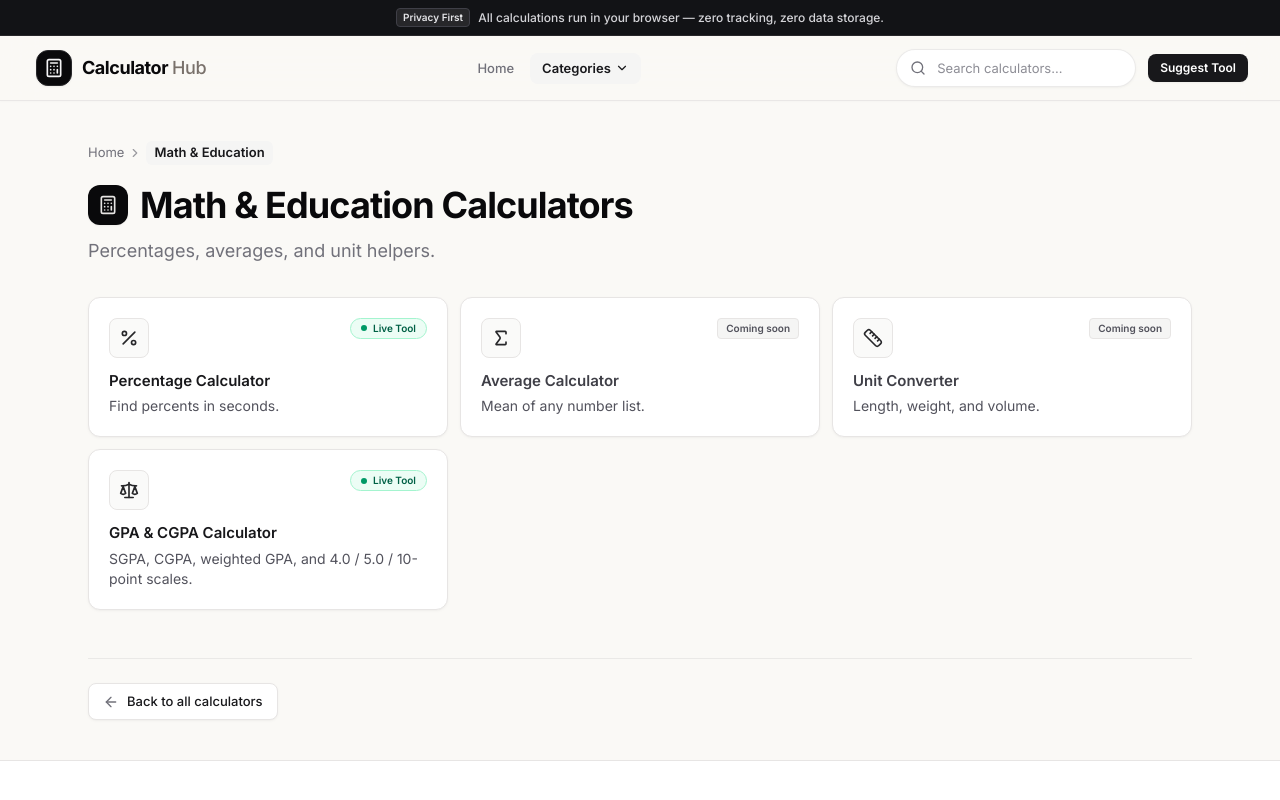
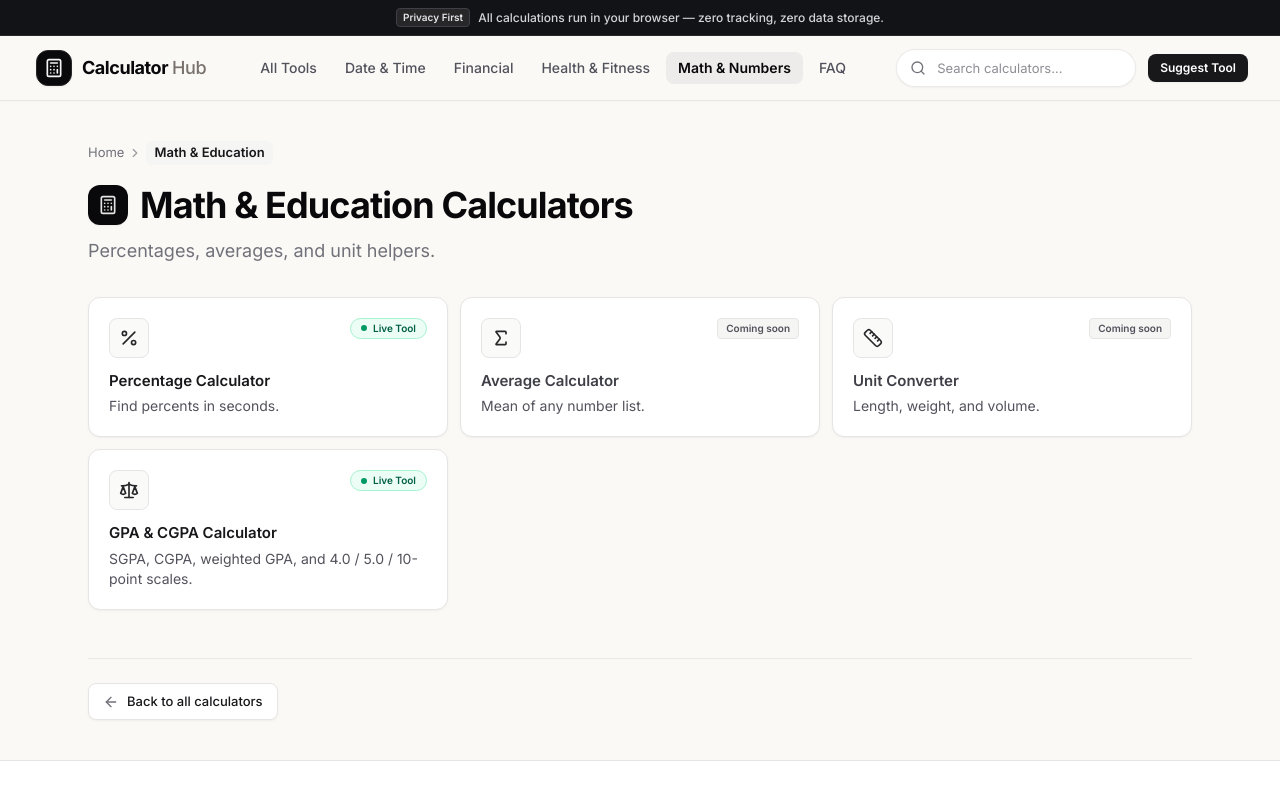
Before and after one commit to Ahmii1122/calculator, a Next.js app: page /math in a window 1280 px wide. Shown: the top 800 px of the page. Built offline with nearby package versions, Linux system fonts and the light colour scheme; no server answers.

Commit message:
Refactor HeaderNav component to streamline navigation links and improve styling. Replace previous category dropdown with a flat list of links, enhancing accessibility and user experience. Update active link detection logic for better navigation feedback.

```diff
--- a/src/components/layout/HeaderNav.tsx
+++ b/src/components/layout/HeaderNav.tsx
@@ -1,133 +1,71 @@
 "use client";
 
-import { useEffect, useId, useRef, useState } from "react";
 import Link from "next/link";
 import { usePathname } from "next/navigation";
-import { ChevronDown } from "lucide-react";
-import { CALCULATOR_CATEGORIES } from "@/lib/calculators";
 
-const navLinkBase =
-  "inline-flex items-center whitespace-nowrap rounded-lg px-3 py-1.5 text-[13px] transition-colors";
-const navLinkIdle = `${navLinkBase} font-medium text-muted hover:bg-accent-soft hover:text-foreground`;
-const navLinkActive = `${navLinkBase} font-semibold bg-accent-soft text-accent-text`;
+const NAV_ITEMS = [
+  { label: "All Tools", href: "/#all-calculators", match: "all" as const },
+  { label: "Date & Time", href: "/date-time", match: "date-time" as const },
+  { label: "Financial", href: "/#finance", match: "finance" as const },
+  {
+    label: "Health & Fitness",
+    href: "/#health",
+    match: "health" as const,
+  },
+  { label: "Math & Numbers", href: "/math", match: "math" as const },
+  { label: "FAQ", href: "/#faq", match: "faq" as const },
+] as const;
+
+const linkBase =
+  "cursor-pointer whitespace-nowrap rounded-lg px-3 py-1.5 text-sm transition-colors";
+const linkIdle = `${linkBase} font-medium text-zinc-600 hover:bg-stone-200/50 hover:text-zinc-950`;
+const linkActive = `${linkBase} font-semibold bg-stone-200/70 text-zinc-950`;
 
 type HeaderNavProps = {
-  /** Close mobile sheet when a link is chosen */
   onNavigate?: () => void;
   className?: string;
-  /** Desktop bar uses a flyout; mobile stack expands inline */
   variant?: "bar" | "stack";
 };
 
-/** Primary nav: Home + Categories (not one link per calculator). */
+function isActive(match: (typeof NAV_ITEMS)[number]["match"], pathname: string) {
+  if (match === "all") return pathname === "/";
+  if (match === "date-time") return pathname.startsWith("/date-time");
+  if (match === "math") return pathname.startsWith("/math");
+  // Hash-only sections: highlight All Tools when already on home
+  return false;
+}
+
+/** Primary nav — flat category links matching the editorial homepage chrome. */
 export function HeaderNav({
   onNavigate,
   className = "",
   variant = "bar",
 }: HeaderNavProps) {
   const pathname = usePathname();
-  const [open, setOpen] = useState(variant === "stack");
-  const [pathSnapshot, setPathSnapshot] = useState(pathname);
-  const wrapRef = useRef<HTMLDivElement>(null);
-  const menuId = useId();
-
-  if (pathSnapshot !== pathname) {
-    setPathSnapshot(pathname);
-    if (variant === "bar" && open) setOpen(false);
-  }
-
-  const homeActive = pathname === "/";
-  const categoriesActive = pathname !== "/";
-
-  useEffect(() => {
-    if (variant !== "bar" || !open) return;
-
-    function handlePointer(event: MouseEvent) {
-      if (!wrapRef.current?.contains(event.target as Node)) {
-        setOpen(false);
-      }
-    }
-
-    function handleKey(event: KeyboardEvent) {
-      if (event.key === "Escape") setOpen(false);
-    }
-
-    document.addEventListener("mousedown", handlePointer);
-    document.addEventListener("keydown", handleKey);
-    return () => {
-      document.removeEventListener("mousedown", handlePointer);
-      document.removeEventListener("keydown", handleKey);
-    };
-  }, [open, variant]);
 
   return (
     <nav
-      aria-label="Primary"
-      className={`flex items-center gap-1 ${className}`}
+      aria-label="Main Navigation"
+      className={
+        variant === "stack"
+          ? `flex flex-col items-stretch gap-1 ${className}`
+          : `flex items-center gap-1 ${className}`
+      }
     >
-      <Link
-        href="/"
-        className={homeActive ? navLinkActive : navLinkIdle}
-        aria-current={homeActive ? "page" : undefined}
-        onClick={onNavigate}
-      >
-        Home
-      </Link>
-
-      <div ref={wrapRef} className={variant === "stack" ? "w-full" : "relative"}>
-        <button
-          type="button"
-          className={`${categoriesActive ? navLinkActive : navLinkIdle} ${variant === "stack" ? "w-full justify-between" : ""}`}
-          aria-expanded={open}
-          aria-haspopup="menu"
-          aria-controls={menuId}
-          onClick={() => setOpen((value) => !value)}
-        >
-          Categories
-          <ChevronDown
-            className={`ml-1 size-3.5 shrink-0 transition-transform ${open ? "rotate-180" : ""}`}
-            aria-hidden="true"
-          />
-        </button>
-
-        {open && (
-          <ul
-            id={menuId}
-            role="menu"
-            className={
-              variant === "stack"
-                ? "mt-1 space-y-0.5 border-l border-border/80 py-1 pl-2"
-                : "absolute top-full left-0 z-50 mt-1.5 min-w-[13rem] rounded-xl border border-border/80 bg-panel py-1.5 shadow-card"
-            }
+      {NAV_ITEMS.map((item) => {
+        const active = isActive(item.match, pathname);
+        return (
+          <Link
+            key={item.href + item.label}
+            href={item.href}
+            className={`${active ? linkActive : linkIdle} ${variant === "stack" ? "w-full" : ""}`}
+            aria-current={active ? "page" : undefined}
+            onClick={onNavigate}
           >
-            {CALCULATOR_CATEGORIES.map((category) => {
-              // Prefer a real category index route when it exists (avoids 404s).
-              const href =
-                category.id === "date-time"
-                  ? "/date-time"
-                  : category.id === "math"
-                    ? "/math"
-                    : `/#${category.id}`;
-
-              return (
-                <li key={category.id} role="none">
-                  <Link
-                    role="menuitem"
-                    href={href}
-                    className="block whitespace-nowrap rounded-lg px-3.5 py-2 text-[13px] font-medium text-foreground transition-colors hover:bg-accent-soft hover:text-accent-text"
-                    onClick={() => {
-                      if (variant === "bar") setOpen(false);
-                      onNavigate?.();
-                    }}
-                  >
-                    {category.title}
-                  </Link>
-                </li>
-              );
-            })}
-          </ul>
-        )}
-      </div>
+            {item.label}
+          </Link>
+        );
+      })}
     </nav>
   );
 }
```
